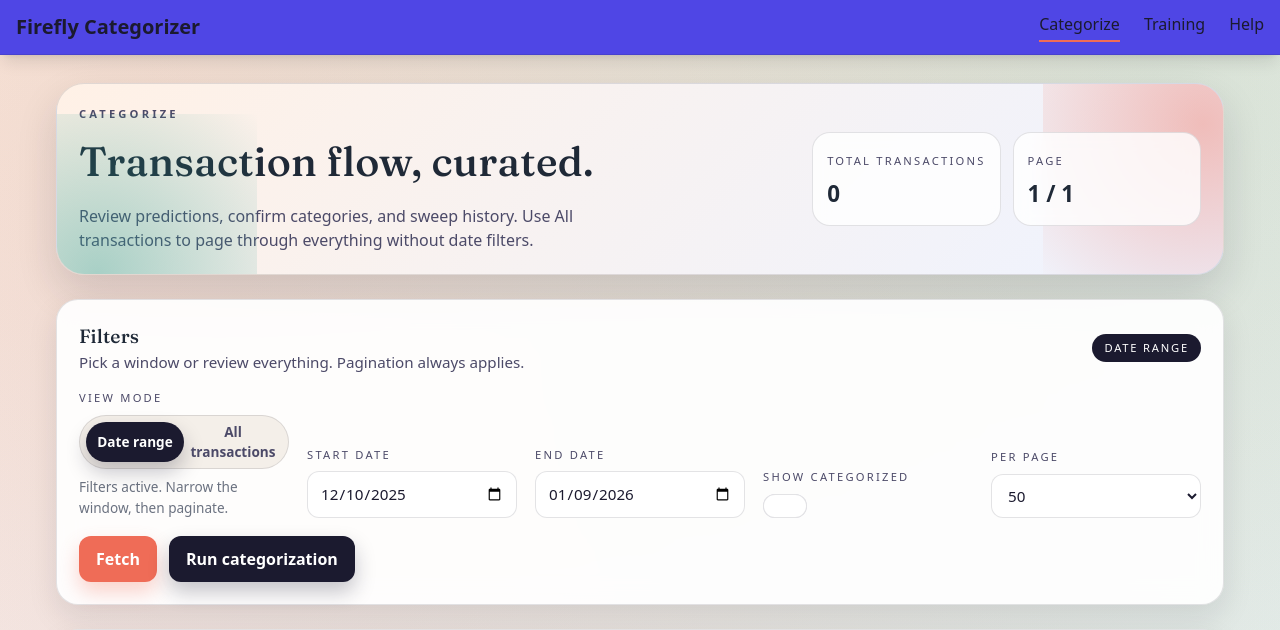
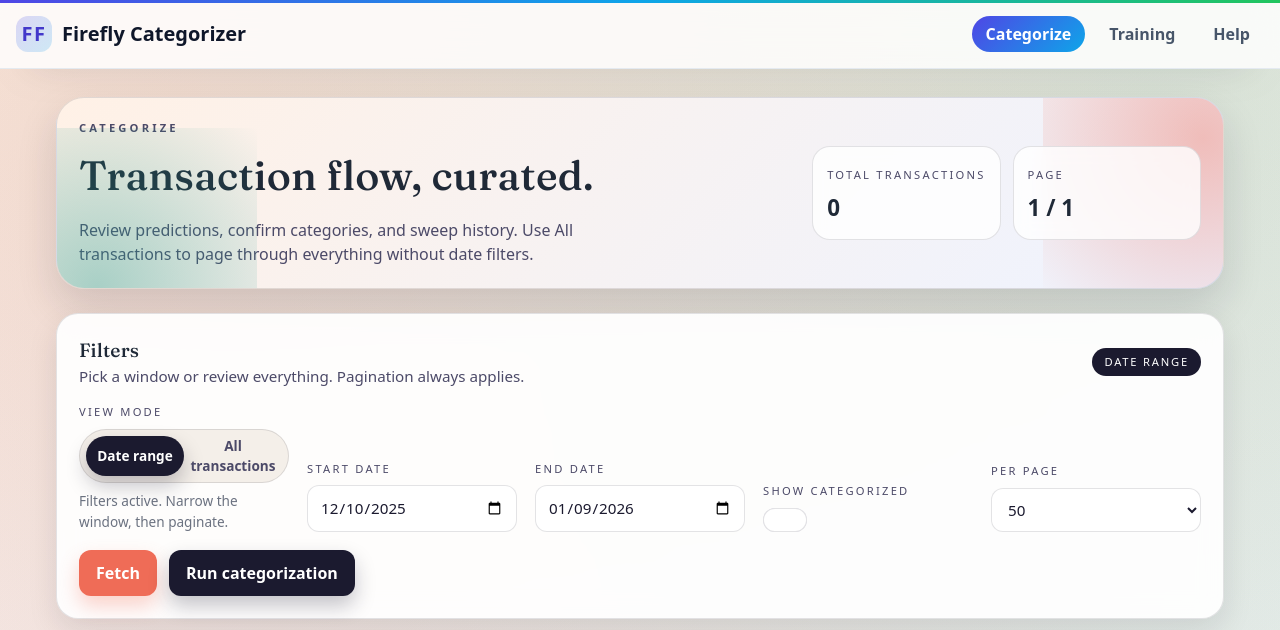
Before and after one commit to Raveen87/firefly-categorizer, a FastAPI app: page / in a window 1280 px wide. Shown: the top 630 px of the page. Run offline with FastAPI, Linux system fonts and the light colour scheme; data that the repository does not hold is empty; some libraries are stand-ins or nearby versions.

Commit message:
Redesign general layout

```diff
--- a/src/firefly_categorizer/web/templates/layout.html
+++ b/src/firefly_categorizer/web/templates/layout.html
@@ -5,24 +5,106 @@
     <meta name="viewport" content="width=device-width, initial-scale=1.0">
     <title>{% block title %}Firefly Categorizer{% endblock %}</title>
     <script src="https://cdn.tailwindcss.com"></script>
+    <style>
+        body {
+            background: radial-gradient(circle at top, rgba(224, 231, 255, 0.45), rgba(248, 250, 252, 0.9) 42%, #f8fafc 100%);
+        }
+
+        .app-nav {
+            position: relative;
+            background: rgba(255, 255, 255, 0.82);
+            border-bottom: 1px solid rgba(226, 232, 240, 0.9);
+            backdrop-filter: blur(18px);
+            box-shadow: 0 18px 40px -32px rgba(15, 23, 42, 0.65);
+        }
+
+        .app-nav::before {
+            content: "";
+            position: absolute;
+            top: 0;
+            left: 0;
+            right: 0;
+            height: 3px;
+            background: linear-gradient(90deg, #4f46e5, #0ea5e9, #22c55e);
+        }
+
+        .nav-shell {
+            display: flex;
+            align-items: center;
+            justify-content: space-between;
+            gap: 16px;
+        }
+
+        .nav-logo {
+            display: inline-flex;
+            align-items: center;
+            gap: 10px;
+            font-weight: 700;
+            color: #0f172a;
+        }
+
+        .nav-logo-mark {
+            width: 36px;
+            height: 36px;
+            border-radius: 12px;
+            display: inline-flex;
+            align-items: center;
+            justify-content: center;
+            background: linear-gradient(135deg, rgba(79, 70, 229, 0.2), rgba(14, 165, 233, 0.2));
+            color: #4338ca;
+            font-weight: 700;
+            letter-spacing: 0.08em;
+        }
+
+        .nav-links {
+            display: flex;
+            flex-wrap: wrap;
+            gap: 10px;
+            align-items: center;
+        }
+
+        .nav-link {
+            padding: 6px 14px;
+            border-radius: 999px;
+            font-weight: 600;
+            color: #475569;
+            transition: background 0.2s ease, color 0.2s ease, box-shadow 0.2s ease;
+        }
+
+        .nav-link:hover {
+            background: rgba(79, 70, 229, 0.12);
+            color: #3730a3;
+        }
+
+        .nav-link-active {
+            background: linear-gradient(135deg, #4f46e5, #0ea5e9);
+            color: #ffffff;
+            box-shadow: 0 12px 24px -18px rgba(15, 23, 42, 0.7);
+        }
+
+        .nav-link-active:hover {
+            color: #ffffff;
+        }
+    </style>
     {% block head %}{% endblock %}
 </head>
-<body class="bg-gray-100 text-gray-800 font-sans">
+<body class="text-gray-800 font-sans">
 
     <!-- Navigation -->
-    <nav class="bg-indigo-600 text-white shadow-lg">
-        <div class="container mx-auto px-4 py-3 flex items-center justify-between">
-            <a href="/" class="text-xl font-bold flex items-center gap-2">
+    <nav class="app-nav">
+        <div class="container mx-auto px-4 py-4 nav-shell">
+            <a href="/" class="nav-logo text-xl">
+                <span class="nav-logo-mark">FF</span>
                 <span>Firefly Categorizer</span>
             </a>
-            <div class="flex gap-6">
-                <a href="/" class="hover:text-indigo-200 font-medium transition-colors {% if request.url.path == '/' %}border-b-2 border-white pb-1{% endif %}">
+            <div class="nav-links">
+                <a href="/" class="nav-link {% if request.url.path == '/' %}nav-link-active{% endif %}">
                     Categorize
                 </a>
-                <a href="/train" class="hover:text-indigo-200 font-medium transition-colors {% if request.url.path == '/train' %}border-b-2 border-white pb-1{% endif %}">
+                <a href="/train" class="nav-link {% if request.url.path == '/train' %}nav-link-active{% endif %}">
                     Training
                 </a>
-                <a href="/help" class="hover:text-indigo-200 font-medium transition-colors {% if request.url.path == '/help' %}border-b-2 border-white pb-1{% endif %}">
+                <a href="/help" class="nav-link {% if request.url.path == '/help' %}nav-link-active{% endif %}">
                     Help
                 </a>
             </div>
```
